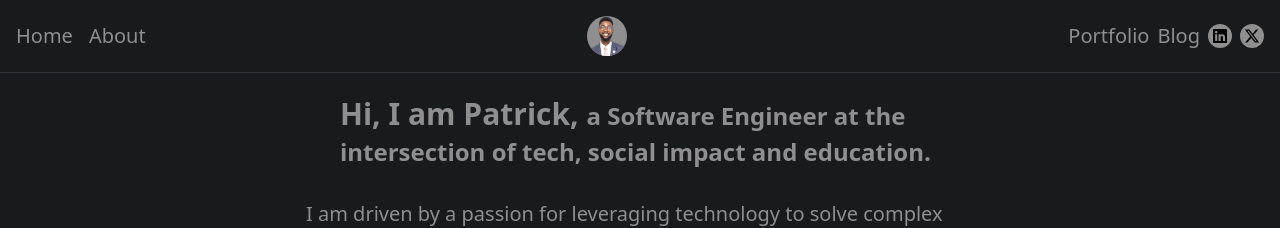
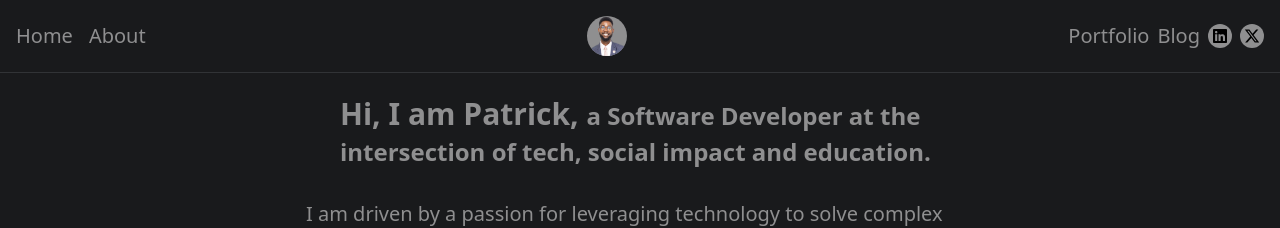
Before and after one commit to Patrick-Chukwu/Patrick-Chukwu, a React (Vite) app: page /about in a window 1280 px wide. Shown: the top 228 px of the page. Built offline with nearby package versions, Linux system fonts and the light colour scheme.

Commit message:
Update file

```diff
--- a/index.html
+++ b/index.html
@@ -4,6 +4,7 @@
     <meta charset="UTF-8" />
     <link rel="icon" type="image/svg+xml" href="/favicon.ico" />
     <meta name="viewport" content="width=device-width, initial-scale=1.0" />
+    <meta name="description" content="Chukwu Patrick Ifeanyi is a Software Developer at the intersection of tech, social impact and education.">
     <title>Chukwu Patrick Ifeanyi</title>
     <link href="./dist/index.css" rel="stylesheet">
 
--- a/src/pages/About.jsx
+++ b/src/pages/About.jsx
@@ -7,7 +7,7 @@ const About = () => {
     <div className='mt-24'>
       <Navbar/>
       <div className="flex flex-col items-center justify-start gap-4">
-        <h2 className="text-3xl font-semibold w-[90%] max-w-[600px]">Hi, I am Patrick, <span className="text-2xl">a Software Engineer at the intersection of tech, social impact and education.</span>
+        <h2 className="text-3xl font-semibold w-[90%] max-w-[600px]">Hi, I am Patrick, <span className="text-2xl">a Software Developer at the intersection of tech, social impact and education.</span>
         </h2>
 
         <div className=" gap-4 justify-between items-center max-w-[700px]">
```
